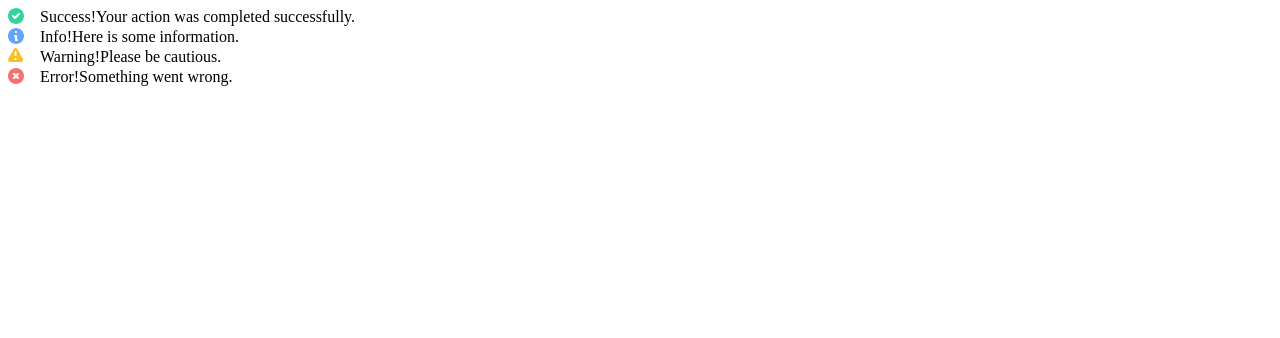
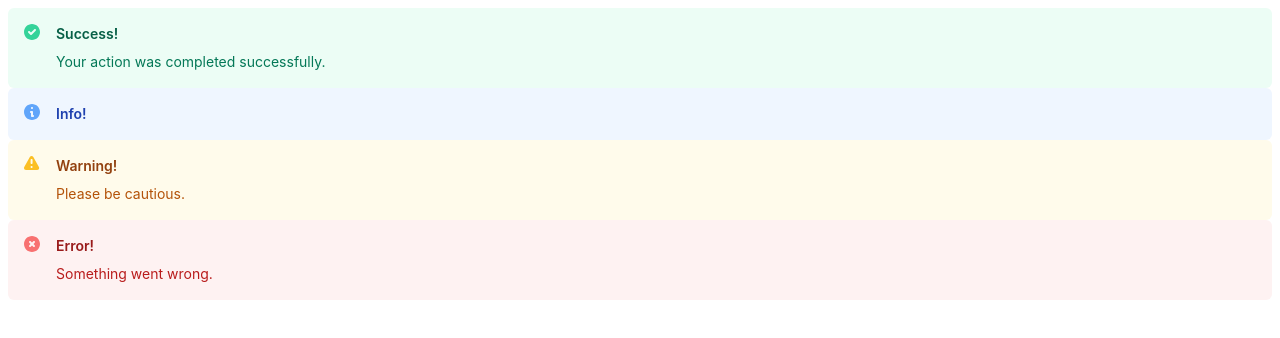
Before and after one commit to itsduzao/component-library, a React (Vite) app: page / in a window 1280 px wide. Shown: the top 338 px of the page. Built offline with nearby package versions, Linux system fonts and the light colour scheme.

Commit message:
feat: refactor Banner component to improve structure and add optional content prop

```diff
--- a/src/App.tsx
+++ b/src/App.tsx
@@ -3,8 +3,12 @@ import { Banner } from "./components/Banner/Banner";
 export function App() {
   return (
     <>
-      <Banner status="success" title="Success!" content="Your action was completed successfully." />
-      <Banner status="info" title="Info!" content="Here is some information." />
+      <Banner
+        status="success"
+        title="Success!"
+        content="Your action was completed successfully."
+      />
+      <Banner status="info" title="Info!" />
       <Banner status="warning" title="Warning!" content="Please be cautious." />
       <Banner status="error" title="Error!" content="Something went wrong." />
     </>
--- /dev/null
+++ b/src/components/Banner/Banner.constants.ts
@@ -0,0 +1 @@
+export const BANNER_STATUSES = ['success', 'info', 'warning', 'error'] as const;
--- a/src/components/Banner/Banner.css
+++ b/src/components/Banner/Banner.css
@@ -1,4 +1,54 @@
 .banner-wrapper {
     display: flex;
     gap: 0.75rem;
+    border-radius: 6px;
+    padding: 1rem;
 }
+
+.banner-text-container {
+    display: flex;
+    flex-direction: column;
+    gap: 0.5rem;
+}
+
+.banner-title {
+    color: var(--banner-title-color);
+    font-weight: 600;
+    font-size: 14px;
+    line-height: 20px;
+    font-family: Inter;
+    letter-spacing: 0%
+}
+
+.banner-content {
+    color: var(--banner-content-color);
+    font-weight: 400;
+    font-size: 14px;
+    line-height: 20px;
+    font-family: Inter;
+    letter-spacing: 0%
+}
+
+.banner-success {
+    --banner-title-color: #065F46;
+    --banner-content-color: #047857;
+    background-color: #ECFDF5;
+}
+
+.banner-info {
+    --banner-title-color: #1E40AF;
+    --banner-content-color: #1D4ED8;
+    background-color: #EFF6FF;
+}
+
+.banner-warning {
+    --banner-title-color: #92400E;
+    --banner-content-color: #B45309;
+    background-color: #FFFBEB;
+}
+
+.banner-error {
+    --banner-title-color: #991B1B;
+    --banner-content-color: #B91C1C;
+    background-color: #FEF2F2;
+}
--- a/src/components/Banner/Banner.tsx
+++ b/src/components/Banner/Banner.tsx
@@ -1,17 +1,17 @@
-import { ReactElement } from 'react';
-import './Banner.css'
-import { IconSuccess } from './icons/IconSuccess';
-import { BannerProps } from './Banner.types';
-import { IconWarning } from './icons/IconWarning';
-import { IconInfo } from './icons/IconInfo';
-import { IconError } from './icons/IconError';
+import { ReactElement } from "react";
+import "./Banner.css";
+import { BannerProps } from "./Banner.types";
+import { IconError } from "./icons/IconError";
+import { IconInfo } from "./icons/IconInfo";
+import { IconSuccess } from "./icons/IconSuccess";
+import { IconWarning } from "./icons/IconWarning";
 
 const ICONS_MAP = {
   success: IconSuccess,
   info: IconInfo,
   warning: IconWarning,
   error: IconError,
-}
+};
 
 export function Banner({ status, title, content }: BannerProps): ReactElement {
   const Icon = ICONS_MAP[status];
@@ -19,9 +19,9 @@ export function Banner({ status, title, content }: BannerProps): ReactElement {
     <>
       <div className={`banner-wrapper banner-${status}`}>
         <Icon />
-                <div>
-                    <span>{title}</span>
-                    <span>{content}</span>
+        <div className="banner-text-container">
+          <span className="banner-title">{title}</span>
+          {content && <span className="banner-content">{content}</span>}
         </div>
       </div>
     </>
--- a/src/components/Banner/Banner.types.ts
+++ b/src/components/Banner/Banner.types.ts
@@ -1,8 +1,9 @@
-export const BANNER_STATUSES = ['success', 'info', 'warning', 'error'] as const;
+import { BANNER_STATUSES } from "./Banner.constants";
+
 export type BannerStatus = typeof BANNER_STATUSES[number];
 
 export interface BannerProps {
     status: BannerStatus;
     title: string;
-    content: string;
+    content?: string;
 }
```
Lines whose indentation alone changed are shown as unchanged.
